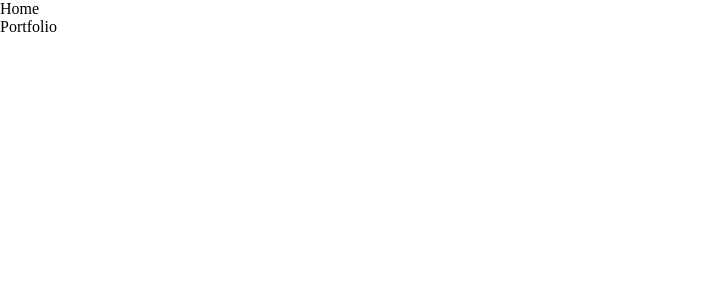
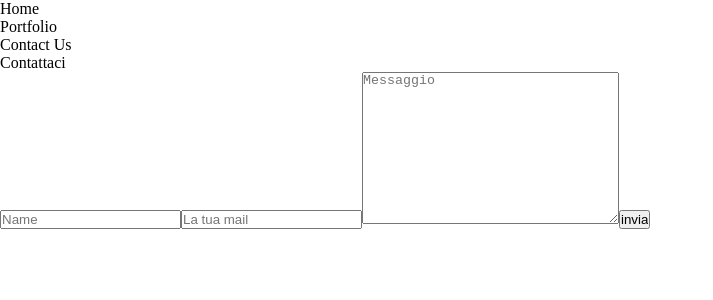
Before and after one commit to w3bd3v3lop3rNico/vite-boolfolio, a Vue app: page /contatti in a window 1280 px wide. Before the commit this address had no page. Shown: the top 300 px of the page, without its empty margins (0-713 px from the left). Built offline with nearby package versions, Linux system fonts and the light colour scheme.

Commit message:
Add ContactUs page Fix header with router link Registered contacts route on route js

```diff
--- a/src/components/AppHeader.vue
+++ b/src/components/AppHeader.vue
@@ -16,6 +16,11 @@
                         Portfolio
                     </router-link>
                 </li>
+                <li>
+                    <router-link :to="{ name: 'contacts' }">
+                        Contact Us
+                    </router-link>
+                </li>
             </ul>
         </nav>
     </div>
--- /dev/null
+++ b/src/pages/ContactUs.vue
@@ -0,0 +1,23 @@
+<script>
+export default {
+
+}
+</script>
+<template>
+     <div>
+    <div class="container">
+      Contattaci
+    </div>
+
+    <div class="container">
+      <form action="" method="POST">
+        <input type="text" placeholder="Name" name="name">
+        <input type="email" placeholder="La tua mail" name="email">
+        <textarea name="message" id="" cols="30" rows="10" placeholder="Messaggio"></textarea>
+        <input type="submit" value="invia">
+      </form>
+    </div>
+  </div>
+</template>
+<style lang="scss" scoped>
+</style>
--- a/src/router.js
+++ b/src/router.js
@@ -2,6 +2,7 @@
 
 import Homepage from './pages/Homepage.vue';
 import ProjectIndex from './pages/projects/Index.vue'
+import ContactUs from './pages/ContactUs.vue'
 
 const router = createRouter({
     history: createWebHistory(),
@@ -16,6 +17,11 @@
 			name: 'projects.index',
 			component: ProjectIndex,
 		},
+        {
+			path: '/contatti',
+			name: 'contacts',
+			component: ContactUs,
+		},
     ]
 })
 
```
